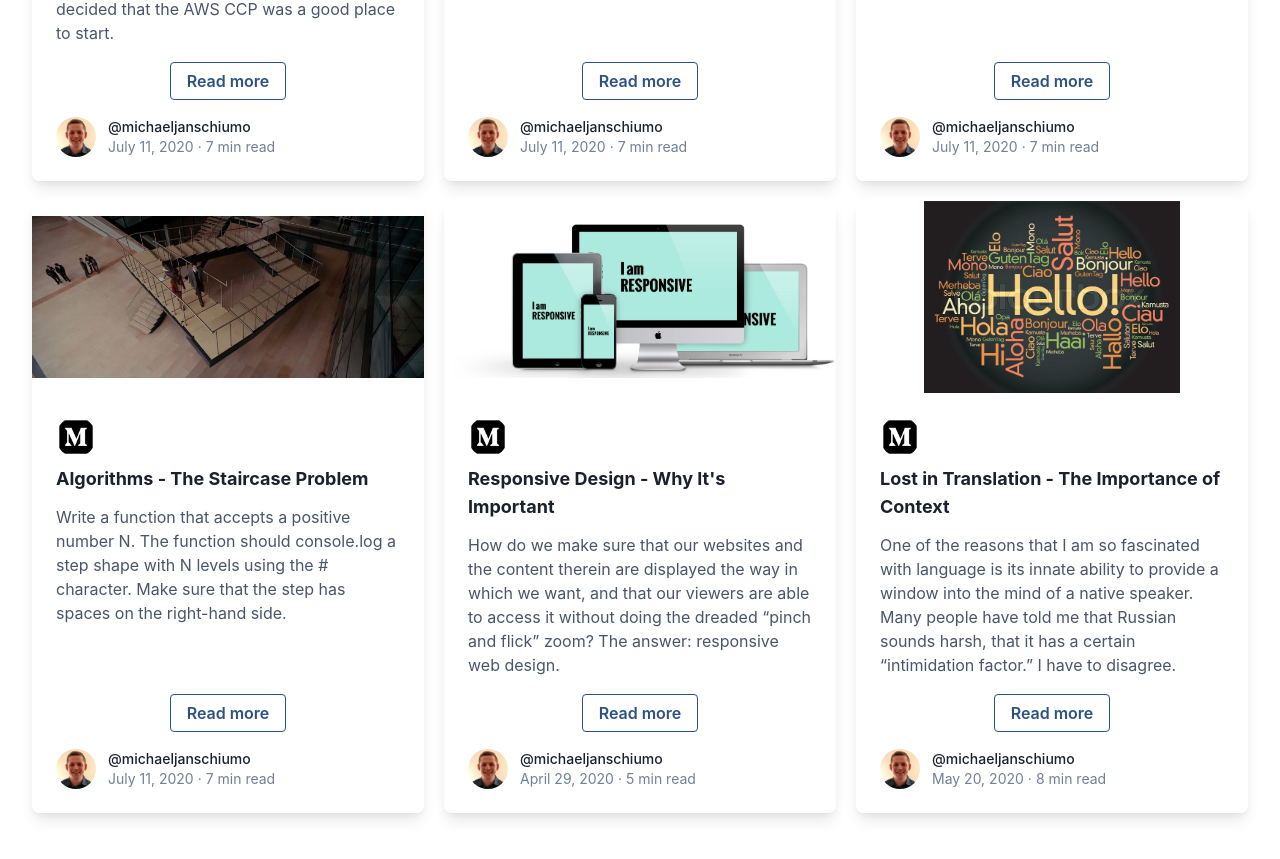
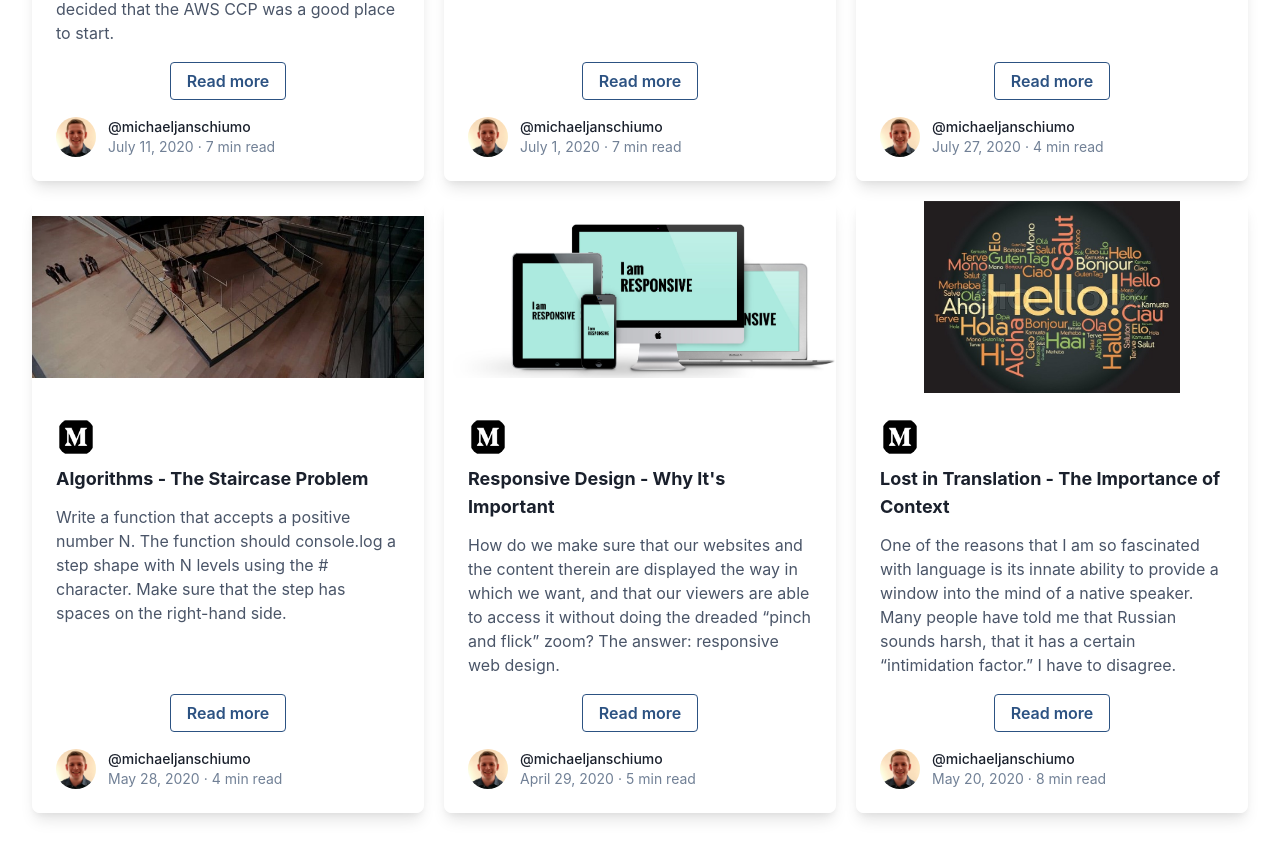
Before and after one commit to MichaelSchiumo/mjs-portfolio, a React (Create React App) app in the folder mjsportfolio/: page /blog in a window 1280 px wide. Shown: the part 771-1630 px from the top of the page. Built offline with nearby package versions, Linux system fonts and the light colour scheme.

Commit message:
finished the grid, adding footer

```diff
--- a/mjsportfolio/src/components/Blog.js
+++ b/mjsportfolio/src/components/Blog.js
@@ -160,7 +160,7 @@ const Blog = () => {
                     </a>
                   </p>
                   <div class='flex text-sm leading-5 text-gray-600'>
-                    <time datetime='2020-03-16'>July 11, 2020</time>
+                    <time datetime='2020-03-16'>July 1, 2020</time>
                     <span class='mx-1'>&middot;</span>
                     <span>7 min read</span>
                   </div>
@@ -230,9 +230,9 @@ const Blog = () => {
                     </a>
                   </p>
                   <div class='flex text-sm leading-5 text-gray-600'>
-                    <time datetime='2020-03-16'>July 11, 2020</time>
+                    <time datetime='2020-03-16'>July 27, 2020</time>
                     <span class='mx-1'>&middot;</span>
-                    <span>7 min read</span>
+                    <span>4 min read</span>
                   </div>
                 </div>
               </div>
@@ -300,9 +300,9 @@ const Blog = () => {
                     </a>
                   </p>
                   <div class='flex text-sm leading-5 text-gray-600'>
-                    <time datetime='2020-03-16'>July 11, 2020</time>
+                    <time datetime='2020-03-16'>May 28, 2020</time>
                     <span class='mx-1'>&middot;</span>
-                    <span>7 min read</span>
+                    <span>4 min read</span>
                   </div>
                 </div>
               </div>
```
